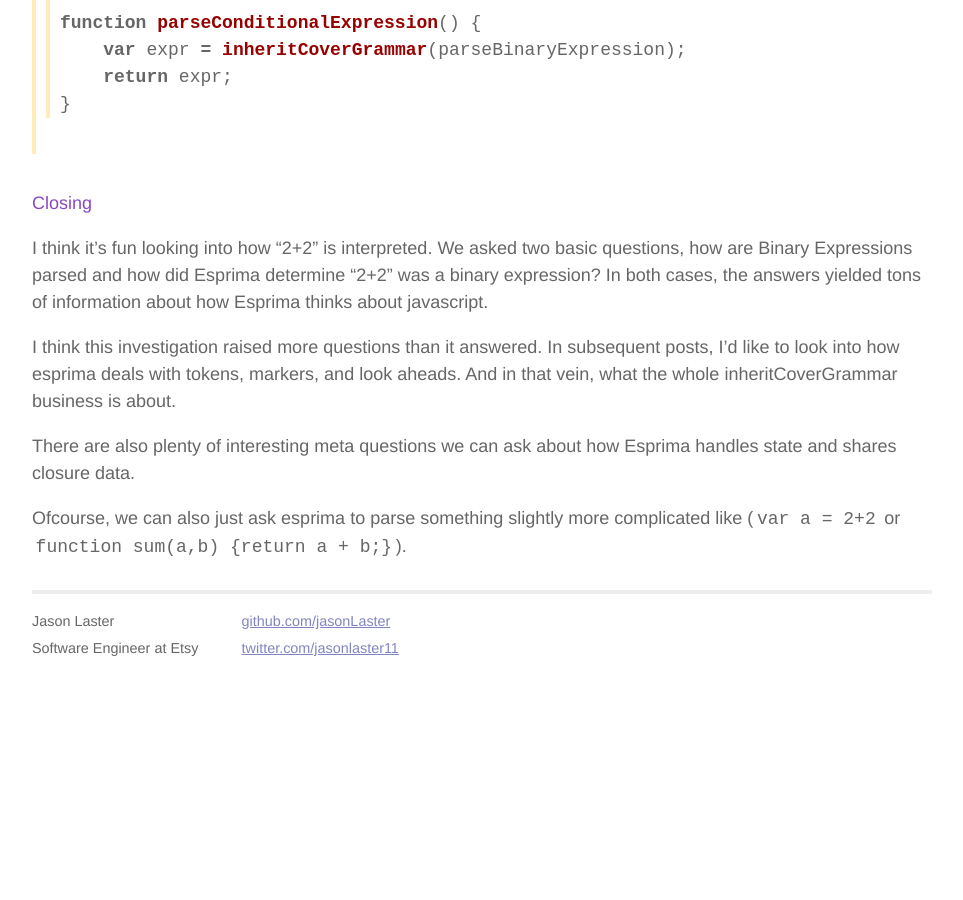
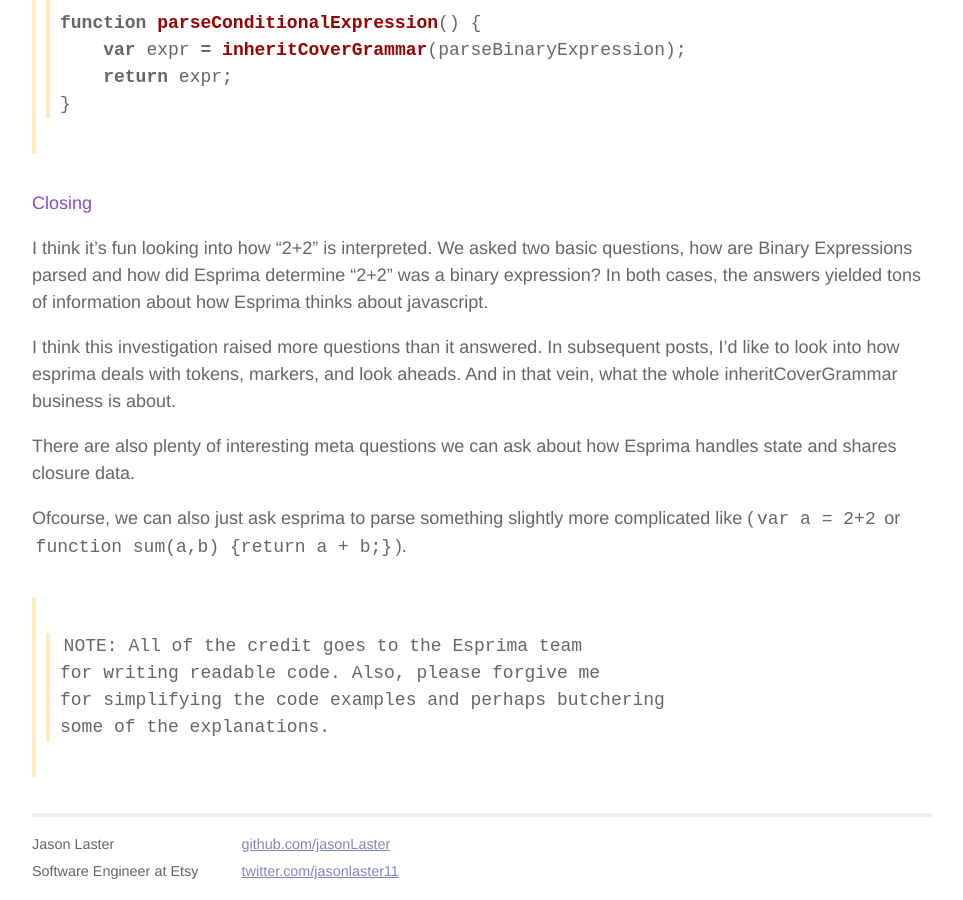
Before and after one commit to jasonLaster/jasonLaster.github.io, a Jekyll site: the page built from _posts/2015-07-16-esprima-day-1.markdown, in a window 1280 px wide and 900 px high, scrolled down 8388 px. Shown: the whole window, without its empty margins (158-1121 px from the left). Built offline with Jekyll 4.4.1, drawn with Linux system fonts in a browser that asks for light colours; Markdown is read by kramdown in place of the engine named in the settings; before the commit the page ends 9065 px from its top, so only the background shows below that.

Commit message:
esprima 1 cleanup

```diff
--- a/_posts/2015-07-16-esprima-day-1.markdown
+++ b/_posts/2015-07-16-esprima-day-1.markdown
@@ -326,3 +326,9 @@
 
 Ofcourse, we can also just ask esprima to parse something slightly more complicated like
 (`var a = 2+2` or `function sum(a,b) {return a + b;}`).
+
+
+    NOTE: All of the credit goes to the Esprima team
+    for writing readable code. Also, please forgive me
+    for simplifying the code examples and perhaps butchering
+    some of the explanations.
```
